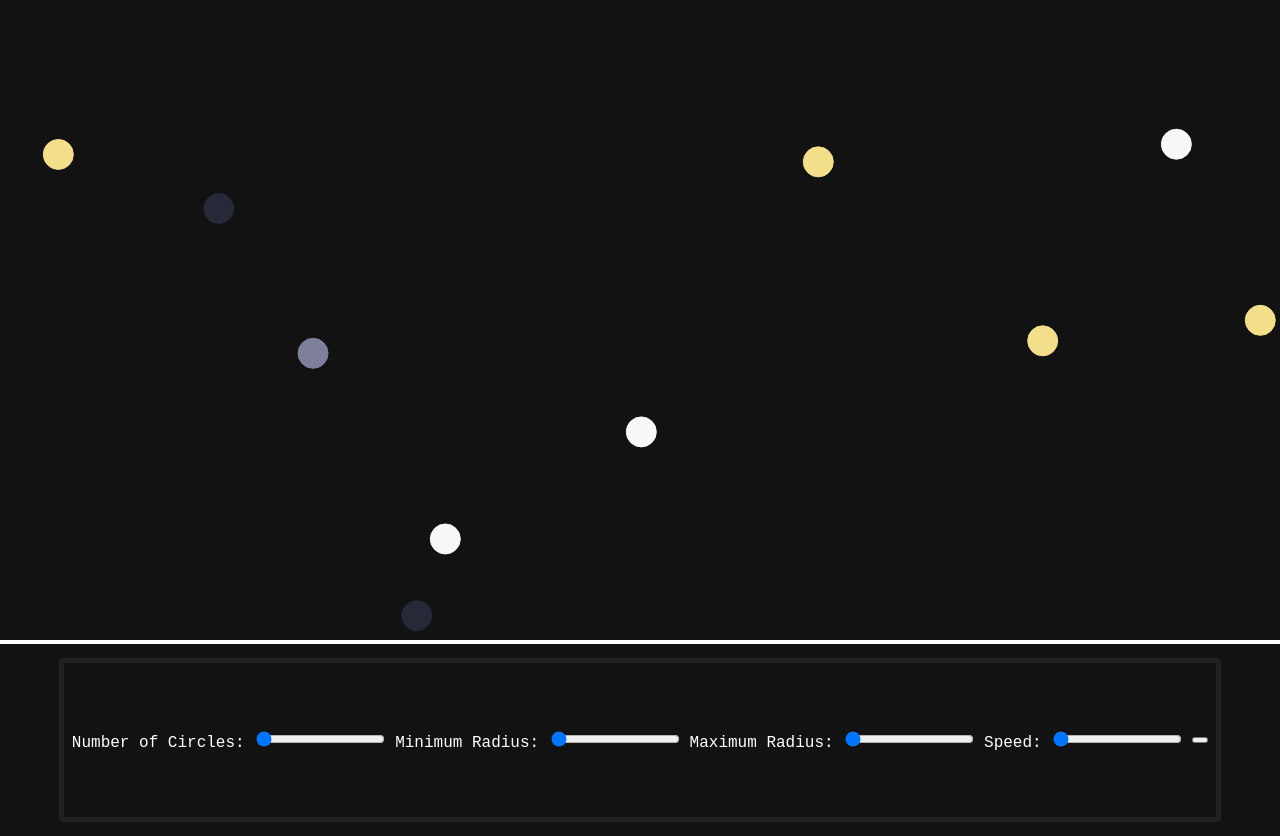
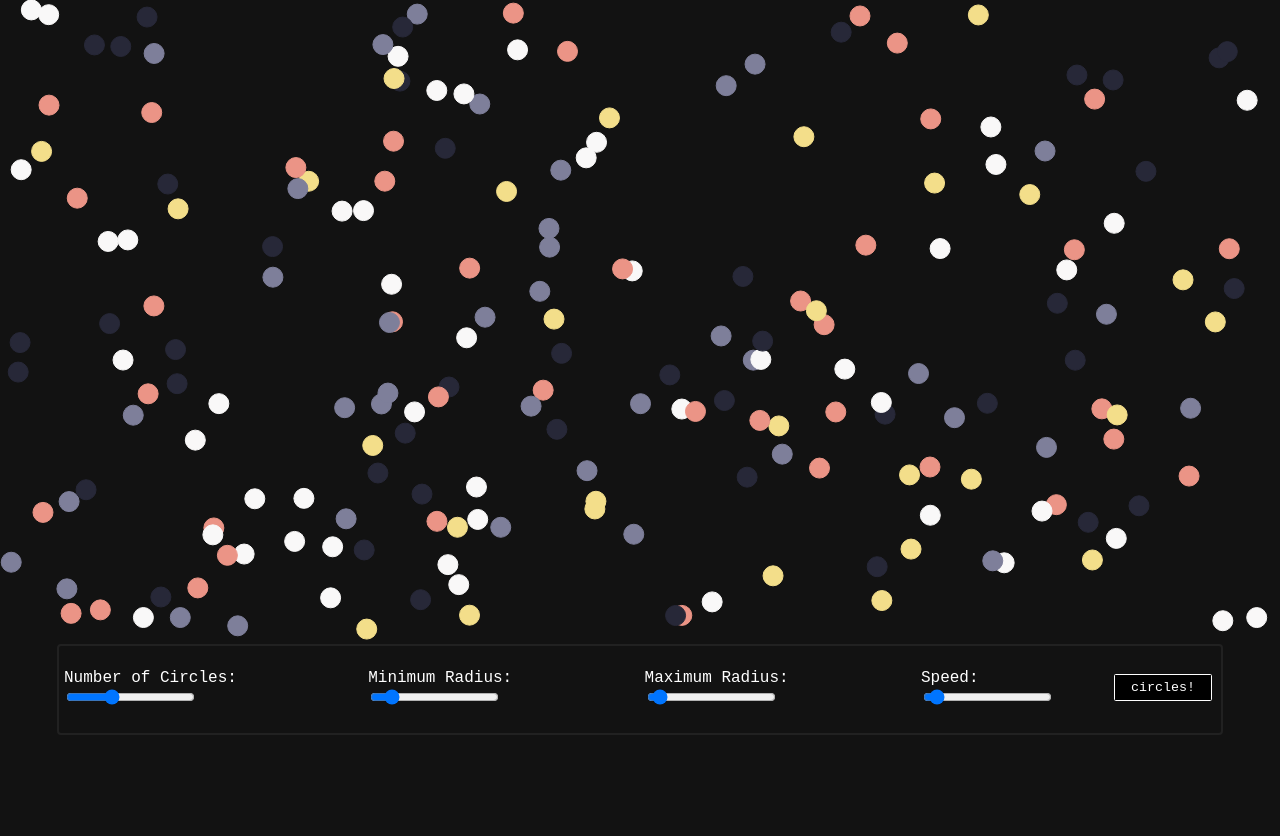
Before and after one commit to helloitsnaveen/Grav, a plain HTML site: page index.html in a window 1280 px wide. After the commit the page ends 800 px from the top, so only its background shows below. Drawn offline with Linux system fonts and the light colour scheme.

Commit message:
add functioning sliders for user input, setup for auto update upon slider change

```diff
--- a/circles_canvas.js
+++ b/circles_canvas.js
@@ -3,7 +3,6 @@ const c = canvas.getContext('2d');
 
 canvas.width = window.innerWidth;
 canvas.height = 80/100 * window.innerHeight;
-
 const mouse = {
     x: undefined,
     y: undefined,
@@ -12,20 +11,6 @@ const mouse = {
 addEventListener('mousemove', e => {
     mouse.x = e.x;
     mouse.y = e.y;
-});
-
-addEventListener('resize', () => {
-    canvas.width = innerWidth;
-    canvas.height = 80/100 * innerHeight;
-
-
-    program.init();
-});
-
-document.addEventListener('keyup', (e) => {
-    if (e.code === 'Space') {
-        program.init();
-    }
 });
 
 class Circle {
@@ -157,33 +142,48 @@ class Program {
     };
 };
 
-// document.getElementById('range-submit').onClick = () => {
-//     // const numCircles = document.getElementById('num-circles-range').value;
-//     // const minRad = document.getElementById('min-rad-range').value;
-//     // const maxRad = document.getElementById('max-rad-range').value;
-//     // const speedRange = document.getElementById('speed-range').value;
-
-//     // const program = new Program(numCircles, minRad, maxRad, speedRange);
-//     // program.init();
-//     // program.run();
-
-//     console.log('button works');
-// };
-
-
 // final creation of run program, with parameters.
 // numCircles, minRad, maxRad, speed
-const program = new Program(10, 15, 85, 3);
-console.log(program);
-program.run();
+// const program = new Program(10, 15, 85, 3);
+// console.log(program);
+// program.run();
 
-document.getElementById('range-submit').addEventListener('click', () => {
+const beginProgram = () => {
     const numCircles = parseInt(document.getElementById('num-circles-range').value);
     const minRad = parseInt(document.getElementById('min-rad-range').value);
     const maxRad = parseInt(document.getElementById('max-rad-range').value);
     const speedRange = parseInt(document.getElementById('speed-range').value);
 
     const userProgram = new Program(numCircles, minRad, maxRad, speedRange);
-    console.log(userProgram);
     userProgram.run();
+};
+
+document.getElementById('range-submit').addEventListener('click', () => {
+    beginProgram();
+    // console.log('log');
 });
+
+addEventListener('resize', () => {
+    canvas.width = innerWidth;
+    canvas.height = 80 / 100 * innerHeight;
+
+
+    beginProgram();
+});
+
+document.addEventListener('keyup', (e) => {
+    if (e.code === 'Space') {
+        beginProgram();
+    }
+});
+
+const ranges = document.getElementsByClassName('range-sliders');
+for(let i = 0; i < ranges.length; i++) {
+    ranges[i].addEventListener('oninput', () => {
+        console.log('range')
+        beginProgram();
+    })
+};
+
+
+beginProgram();
--- a/index.html
+++ b/index.html
@@ -14,26 +14,27 @@
         <div class='sliders-container'>
             <div class='num-circles-wrapper'>
                 <label class='range-label'>Number of Circles:
-                    <input type="range" min='1' max='100' value='1' id='num-circles-range'>
+                    <input type="range" min='50' max='500' value='200' step='10' id='num-circles-range' class='range-sliders'>
+                    <!-- <input type="range" min='1' max='200' value='1' step='10' id='num-circles-range'> -->
                 </label>
             </div>
             <div class='min-rad-wrapper'>
                 <label class='range-label'>Minimum Radius:
-                    <input type="range" min='1' max='100' value='1' id='min-rad-range'>
+                    <input type="range" min='5' max='45' value='10' step='5' id='min-rad-range' class='range-sliders'>
                 </label>
             </div>
             <div class='max-rad-wrapper'>
                 <label class='range-label'>Maximum Radius:
-                    <input type="range" min='1' max='100' value='1' id='max-rad-range'>
+                    <input type="range" min='50' max='150' value='55' step='5' id='max-rad-range' class='range-sliders'>
                 </label>
             </div>
             <div class='speed-wrapper'>
                 <label class='range-label'>Speed:
-                    <input type="range" min='1' max='100' value='1' id='speed-range'>
+                    <input type="range" min='0' max='100' value='5' step='5' id='speed-range' class='range-sliders'>
                 </label>
             </div>
 
-            <button id='range-submit'></button>
+            <button id='range-submit' class='button1'>circles!</button>
         </div>
 
     </div>
--- a/stylesheets/styling.css
+++ b/stylesheets/styling.css
@@ -1,7 +1,116 @@
-/* body {
+body {
     margin: 0;
-    border: 1px solid white;
-}; */
+    background-color: #121212
+}
+
+/* RANGE SLIDERS */
+/* input[type=range] {
+  -webkit-appearance: none;
+  width: 100%;
+  margin: 9px 0;
+}
+input[type=range]:focus {
+  outline: none;
+}
+input[type=range]::-webkit-slider-runnable-track {
+  width: 100%;
+  height: 0px;
+  cursor: pointer;
+  box-shadow: 1px 1px 1px #000000, 0px 0px 1px #0d0d0d;
+  background: #9fc19f;
+  border-radius: 0.2px;
+  border: 0.7px solid #cdffff;
+}
+input[type=range]::-webkit-slider-thumb {
+  box-shadow: 1.4px 1.4px 0px #000000, 0px 0px 1.4px #0d0d0d;
+  border: 1px solid #000000;
+  height: 18px;
+  width: 18px;
+  border-radius: 50px;
+  background: #ffffff;
+  cursor: pointer;
+  -webkit-appearance: none;
+  margin-top: -9.7px;
+}
+input[type=range]:focus::-webkit-slider-runnable-track {
+  background: #aecbae;
+}
+input[type=range]::-moz-range-track {
+  width: 100%;
+  height: 0px;
+  cursor: pointer;
+  box-shadow: 1px 1px 1px #000000, 0px 0px 1px #0d0d0d;
+  background: #9fc19f;
+  border-radius: 0.2px;
+  border: 0.7px solid #cdffff;
+}
+input[type=range]::-moz-range-thumb {
+  box-shadow: 1.4px 1.4px 0px #000000, 0px 0px 1.4px #0d0d0d;
+  border: 1px solid #000000;
+  height: 18px;
+  width: 18px;
+  border-radius: 50px;
+  background: #ffffff;
+  cursor: pointer;
+}
+input[type=range]::-ms-track {
+  width: 100%;
+  height: 0px;
+  cursor: pointer;
+  background: transparent;
+  border-color: transparent;
+  color: transparent;
+}
+input[type=range]::-ms-fill-lower {
+  background: #90b790;
+  border: 0.7px solid #cdffff;
+  border-radius: 0.4px;
+  box-shadow: 1px 1px 1px #000000, 0px 0px 1px #0d0d0d;
+}
+input[type=range]::-ms-fill-upper {
+  background: #9fc19f;
+  border: 0.7px solid #cdffff;
+  border-radius: 0.4px;
+  box-shadow: 1px 1px 1px #000000, 0px 0px 1px #0d0d0d;
+}
+input[type=range]::-ms-thumb {
+  box-shadow: 1.4px 1.4px 0px #000000, 0px 0px 1.4px #0d0d0d;
+  border: 1px solid #000000;
+  height: 18px;
+  width: 18px;
+  border-radius: 50px;
+  background: #ffffff;
+  cursor: pointer;
+  height: 0px;
+}
+input[type=range]:focus::-ms-fill-lower {
+  background: #9fc19f;
+}
+input[type=range]:focus::-ms-fill-upper {
+  background: #aecbae;
+} */
+
+/* BUTTON */
+.button1 {
+    display:inline-block;
+    padding:0.35em 1.2em;
+    border:0.1em solid #FFFFFF;
+    margin:0 0.3em 0.3em 0;
+    border-radius:0.12em;
+    box-sizing: border-box;
+    text-decoration:none;
+    font-family: 'Courier New', Courier, monospace;
+    font-weight:300;
+    color: #ffffff;
+    text-align:center;
+    transition: all 0.2s;
+    background-color: #000000;
+    transition-duration: 1s;
+}
+.button1:hover {
+    color:#000000;
+    background-color:#FFFFFF;
+}
 
 
 .controls-container {
@@ -9,8 +118,8 @@
     align-items: center;
     justify-content: center;
 
-    height: 15vw;
-    width: 100vw;
+    /* height: 8vw; */
+    /* width: 100vw; */
 
     background-color: #121212;
 }
@@ -20,17 +129,18 @@
     align-items: center;
     justify-content: space-evenly;
 
-    height: 12vw;
+    height: 6vw;
     width: 90vw;
+    padding: 5px;
 
-    border: 5px solid #212121;
+    border: 2px solid #212121;
 
     border-radius: 4px;
     transition-duration: 1s;
 }
 
 .sliders-container:hover {
-    border: 5px solid black;
+    border: 2px solid white;
 
     border-radius: 10px;
     transition-duration: 1s;
```
